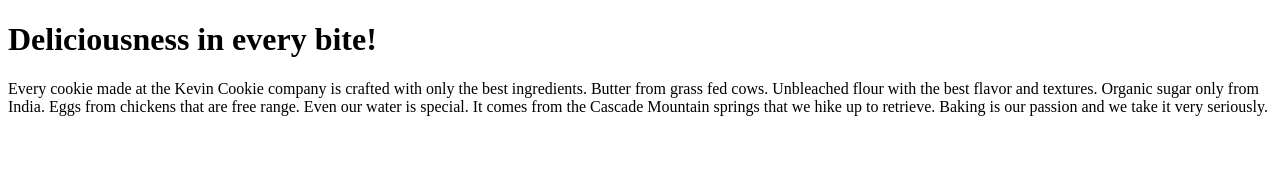
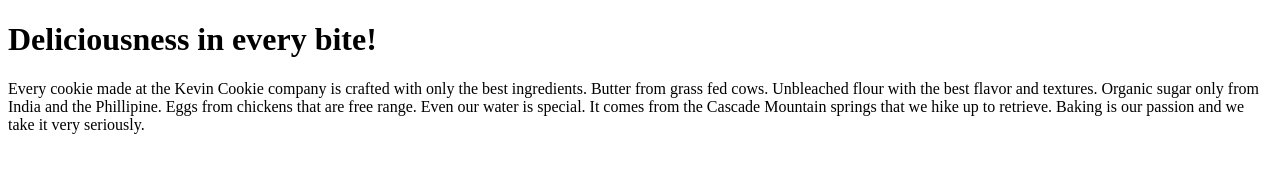
Before and after one commit to Prontoleehub/ProntoKitchencompany.com, a plain HTML site: page index.htm in a window 1280 px wide. Drawn offline with Linux system fonts and the light colour scheme.

Commit message:
Update index.htm-needed to show sugar from India and the Phillipines
-Sugar from the Phillipines also

```diff
--- a/index.htm
+++ b/index.htm
@@ -4,7 +4,7 @@
 
 <h1>Deliciousness in every bite!</h1>
 
-<p>Every cookie made at the Kevin Cookie company is crafted with only the best ingredients. Butter from grass fed cows. Unbleached flour with the best flavor and textures. Organic sugar only from India. Eggs from chickens that are free range. Even our water is special. It comes from the Cascade Mountain springs that we hike up to retrieve. Baking is our passion and we take it very seriously.</p>
+<p>Every cookie made at the Kevin Cookie company is crafted with only the best ingredients. Butter from grass fed cows. Unbleached flour with the best flavor and textures. Organic sugar only from India and the Phillipine. Eggs from chickens that are free range. Even our water is special. It comes from the Cascade Mountain springs that we hike up to retrieve. Baking is our passion and we take it very seriously.</p>
 
 
 </body>
```
